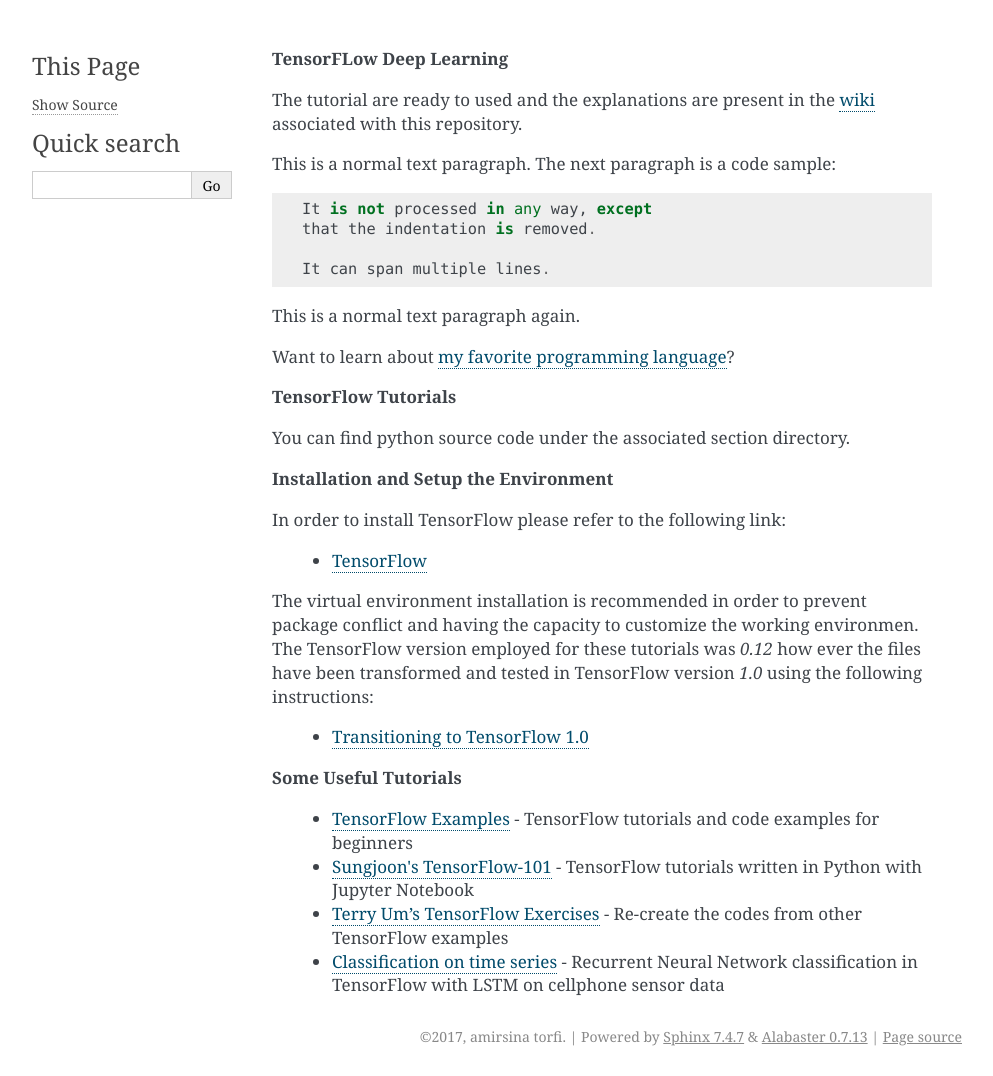
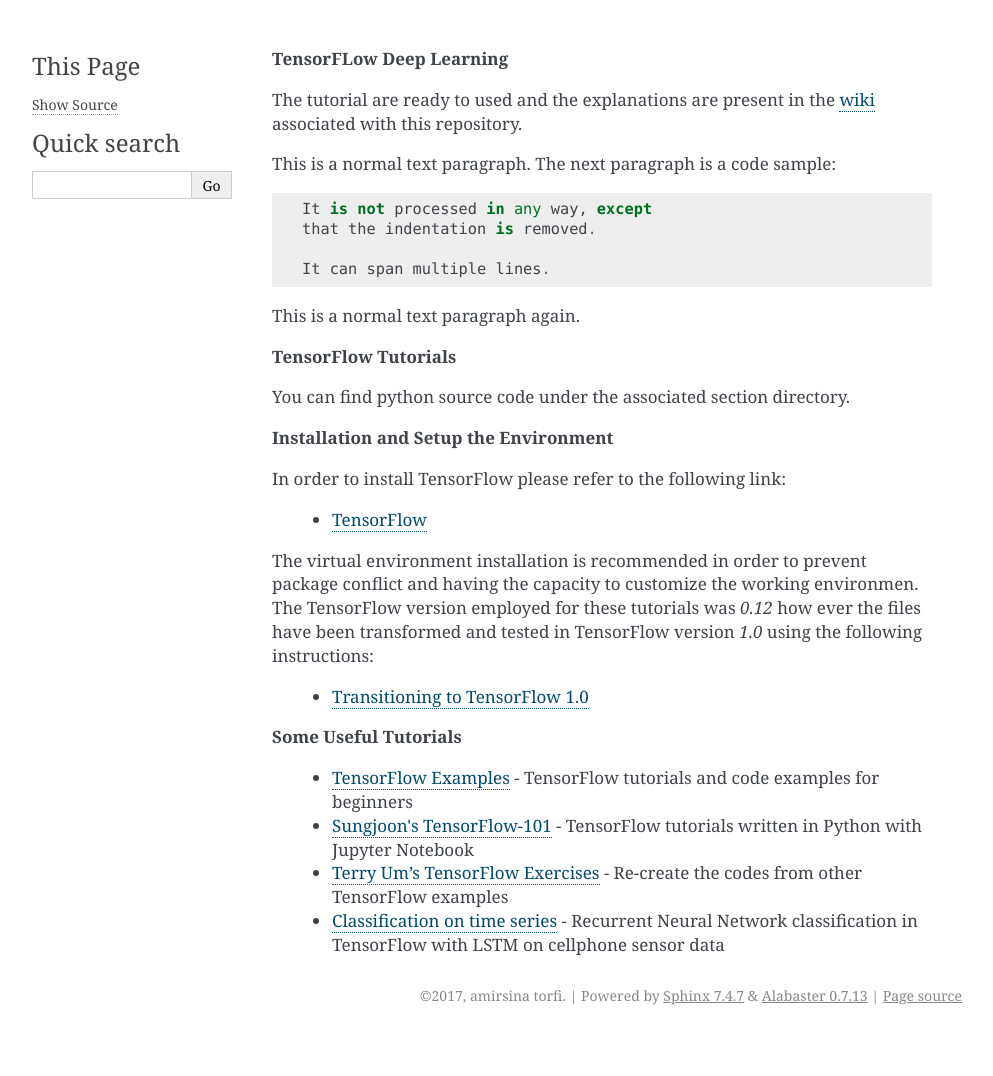
Before and after one commit to astorfi/TensorFlow-World, a Sphinx documentation site: the page built from docs/index.rst, in a window 1280 px wide. Shown: the whole page, without its empty margins (148-1141 px from the left). Built offline with Sphinx 7.4.7, drawn with Linux system fonts in a browser that asks for light colours; after the commit the page ends 1035 px from its top, so only the background shows below that; some of the changed lines change nothing that is shown.

Commit message:
Update index.rst

```diff
--- a/docs/index.rst
+++ b/docs/index.rst
@@ -17,9 +17,6 @@
 
 This is a normal text paragraph again.
 
-Want to learn about `my favorite programming language`_?
-
-.. _my favorite programming language: http://www.python.org
 
 **TensorFlow Tutorials**
 
@@ -42,12 +39,6 @@
 +============+============+===========+
 | body row 1 | column 2   | column 3  |
 +------------+------------+-----------+
-| body row 2 | Cells may span columns.|
-+------------+------------+-----------+
-| body row 3 | Cells may  | - Cells   |
-+------------+ span rows. | - contain |
-| body row 4 |            | - blocks. |
-+------------+------------+-----------+
 
 
 
```
